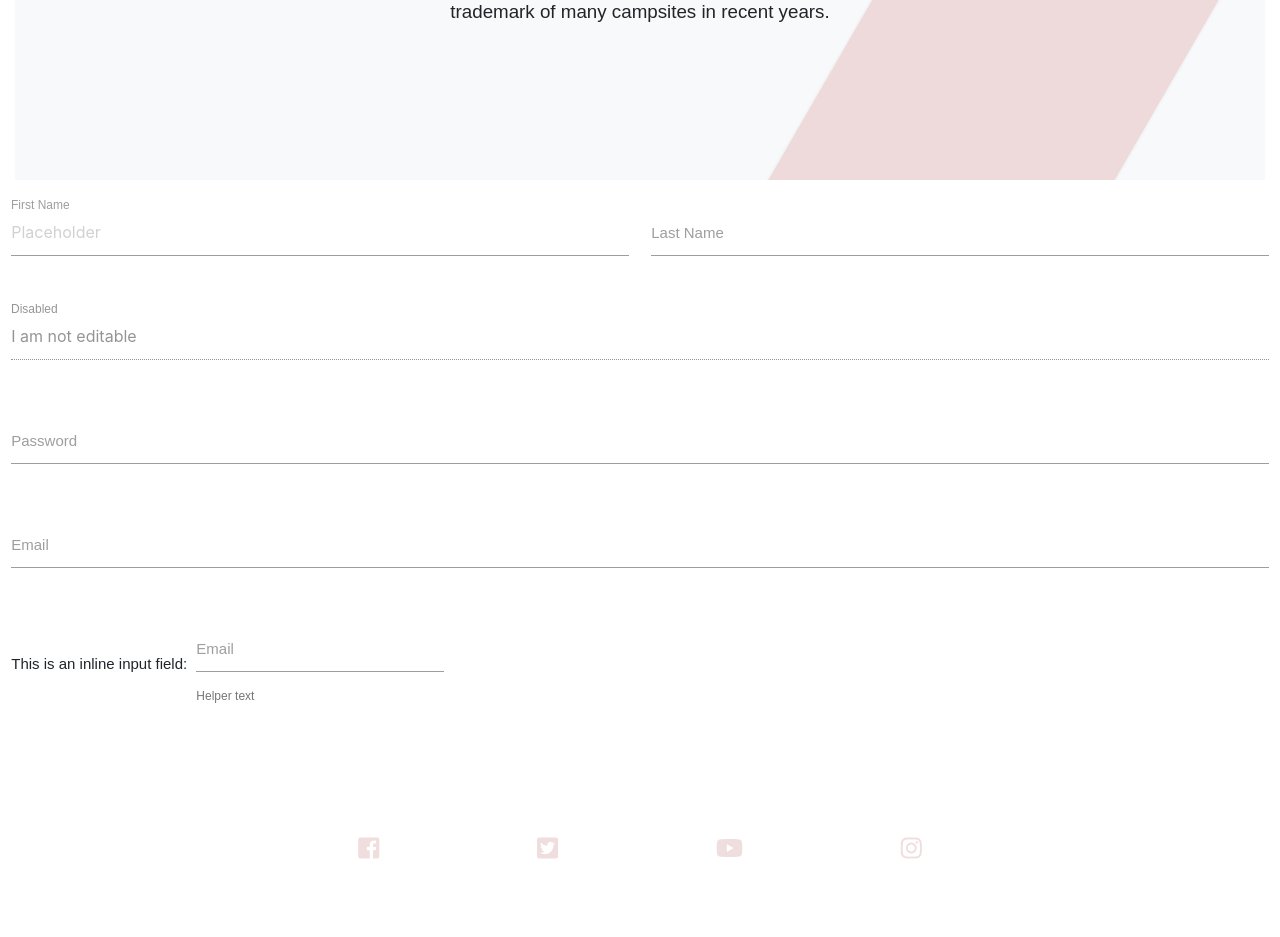
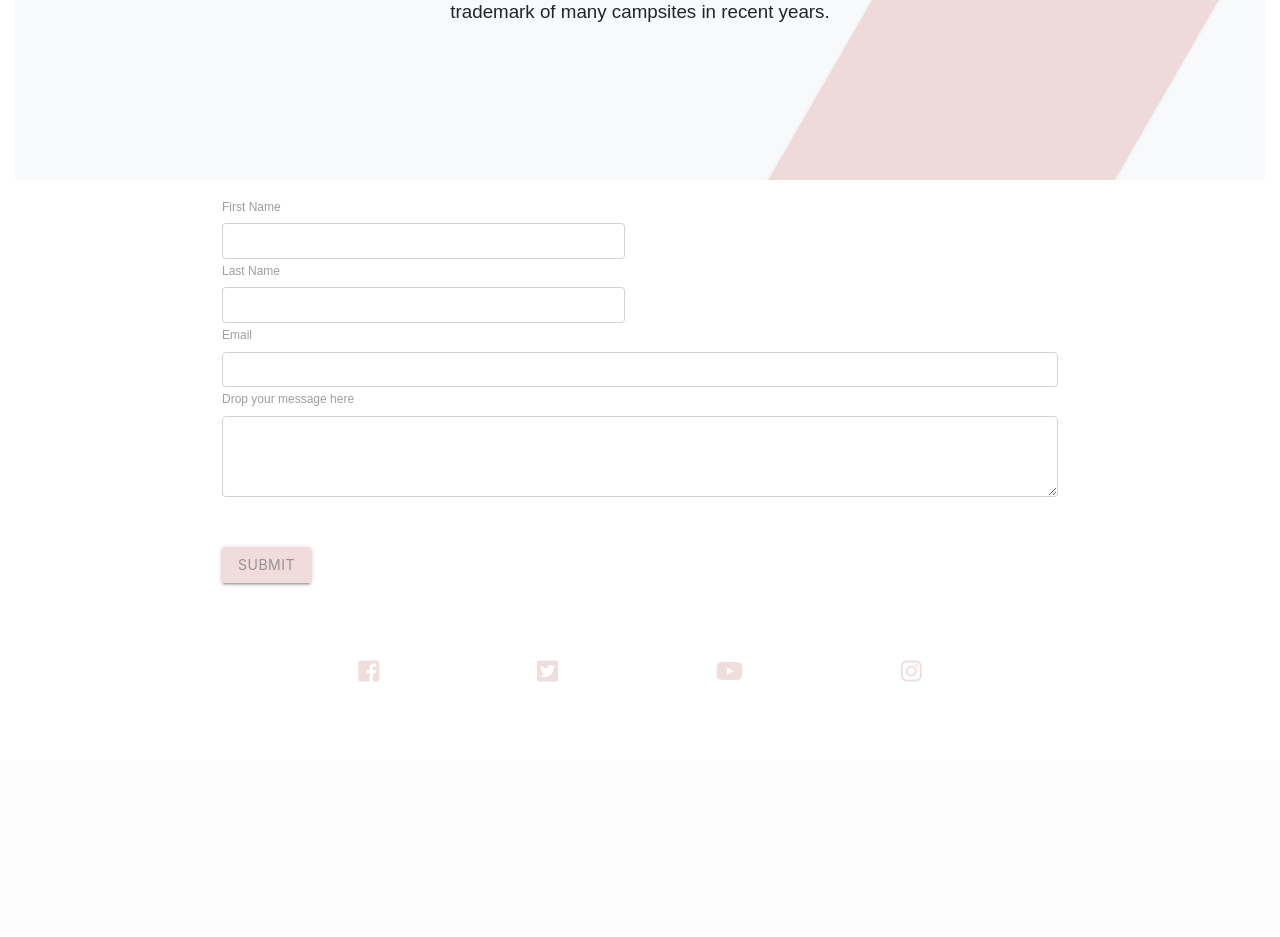
Before and after one commit to Code-Institute-Submissions/-petracili-MS3, a Flask app: page /contact in a window 1280 px wide. Shown: the part 522-1459 px from the top of the page. After the commit the page ends 1204 px from the top, so only its background shows below. Run offline with Flask 2, Linux system fonts and the light colour scheme; some libraries are stand-ins or nearby versions.

Commit message:
change contat form page

```diff
--- a/templates/contact.html
+++ b/templates/contact.html
@@ -2,50 +2,7 @@
 {% block content %}
 <!--Contact Form-->
 
-<div class="row">
-  <form class="col s12">
-    <div class="row">
-      <div class="input-field col s6">
-        <input placeholder="Placeholder" id="first_name" type="text" class="validate">
-        <label for="first_name">First Name</label>
-      </div>
-      <div class="input-field col s6">
-        <input id="last_name" type="text" class="validate">
-        <label for="last_name">Last Name</label>
-      </div>
-    </div>
-    <div class="row">
-      <div class="input-field col s12">
-        <input disabled value="I am not editable" id="disabled" type="text" class="validate">
-        <label for="disabled">Disabled</label>
-      </div>
-    </div>
-    <div class="row">
-      <div class="input-field col s12">
-        <input id="password" type="password" class="validate">
-        <label for="password">Password</label>
-      </div>
-    </div>
-    <div class="row">
-      <div class="input-field col s12">
-        <input id="email" type="email" class="validate">
-        <label for="email">Email</label>
-      </div>
-    </div>
-    <div class="row">
-      <div class="col s12">
-        This is an inline input field:
-        <div class="input-field inline">
-          <input id="email_inline" type="email" class="validate">
-          <label for="email_inline">Email</label>
-          <span class="helper-text" data-error="wrong" data-success="right">Helper text</span>
-        </div>
-      </div>
-    </div>
-  </form>
-</div>
-
-<!--<div class="container">
+<div class="container">
     <div class="">
 
  <section class="contact-wrap">
```
